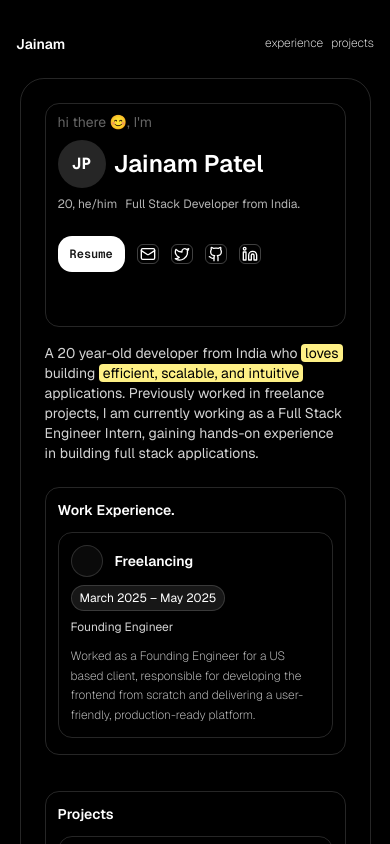
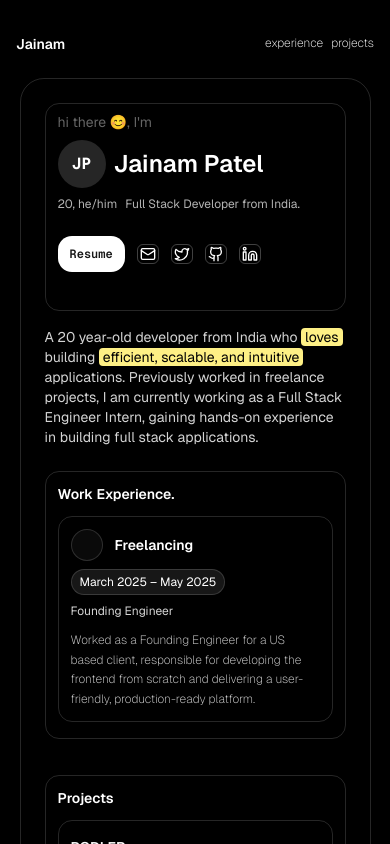
Before and after one commit to jainampatel22/jainam-portfolio, a Next.js app: page / in a window 390 px wide. Shown: the top 844 px of the page. Built offline with nearby package versions, Linux system fonts and the light colour scheme.

Commit message:
version 1 final

```diff
--- a/app/component/ProfileCard.tsx
+++ b/app/component/ProfileCard.tsx
@@ -2,7 +2,7 @@ import React from 'react'
 import { Button } from '@/components/ui/button'
 const ProfileCard = () => {
     return (
-<div className='h-auto min-h-56 lg:h-56 border-1 border-white/15 w-full rounded-xl'>
+<div className='h-auto min-h-52 lg:h-56 border-1 border-white/15 w-full rounded-xl'>
             <div className='text-sm font-[font2] text-[#656565] px-3 py-2 sm:px-4 sm:py-2.5 lg:px-5 lg:py-3'>
                 <h1>hi there 😊, I&apos;m</h1>
             </div>
```
